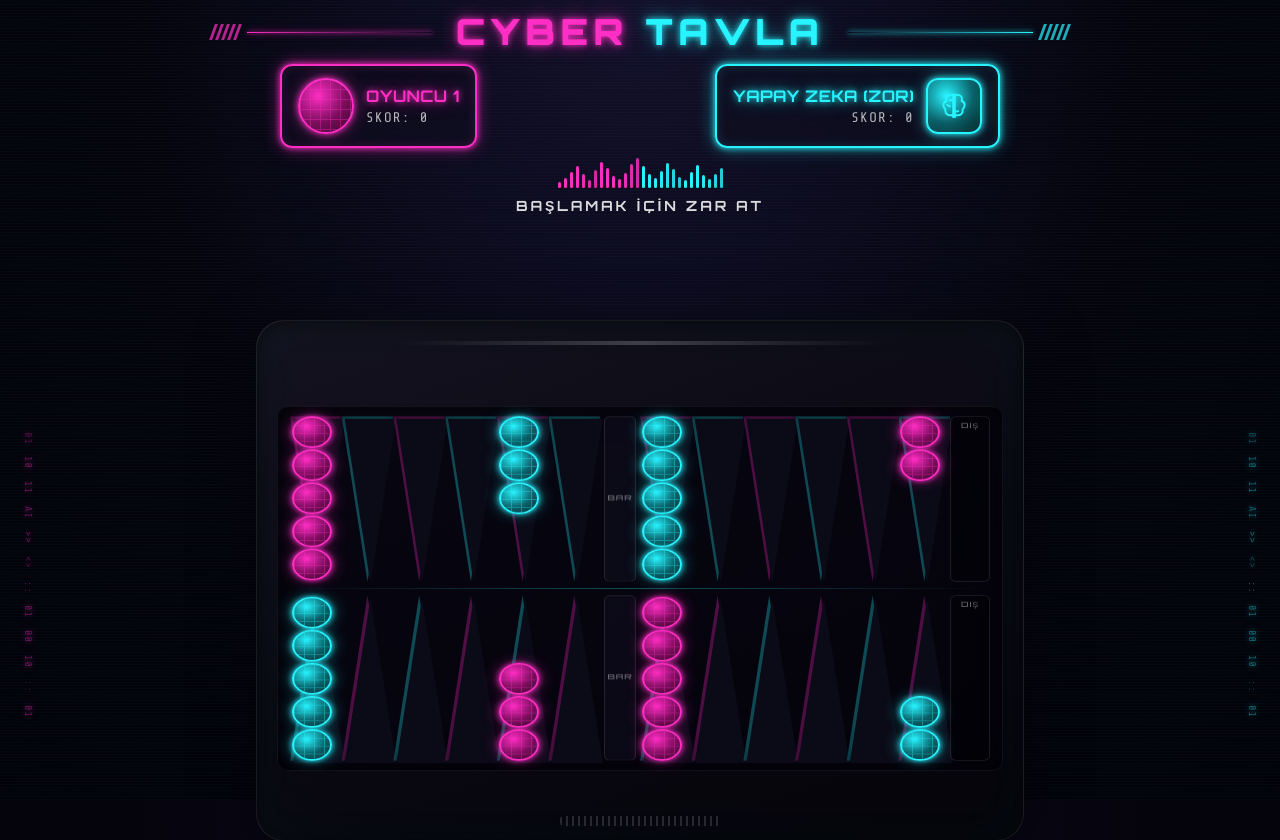
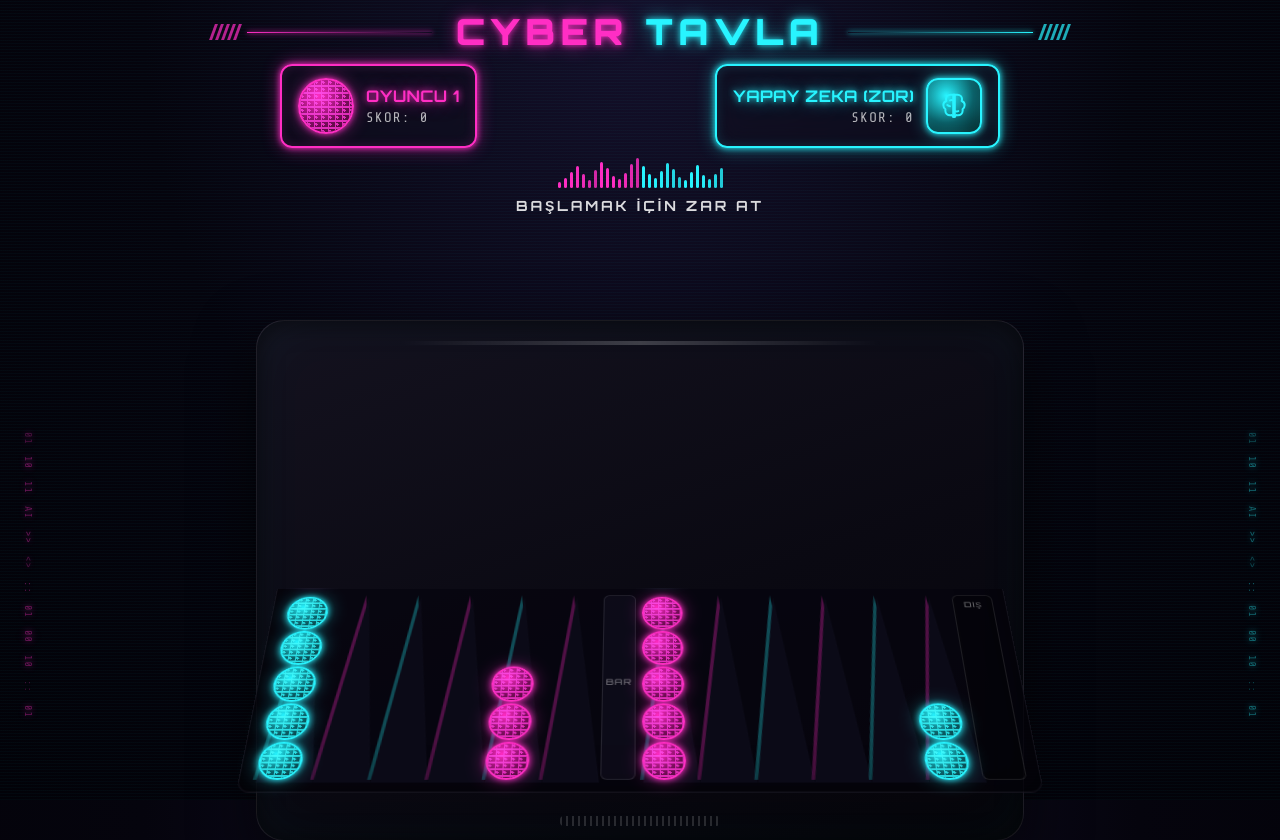
Before and after one commit to piyamijj/CyberTavlaKlasik, a React (Vite) app: page / in a window 1280 px wide. Shown: the top 840 px of the page. Built offline with nearby package versions, Linux system fonts and the light colour scheme.

Commit message:
fix: 3D tahta egimi icin preserve-3d katmani + tas devre dokusunun goruntu kontrastini artir

```diff
--- a/src/index.css
+++ b/src/index.css
@@ -74,19 +74,21 @@
       repeating-linear-gradient(
         0deg,
         currentColor 0px,
-        currentColor 1px,
-        transparent 1px,
-        transparent 10px
+        currentColor 1.5px,
+        transparent 1.5px,
+        transparent 7px
       ),
       repeating-linear-gradient(
         90deg,
         currentColor 0px,
-        currentColor 1px,
-        transparent 1px,
-        transparent 10px
-      );
-    background-size: 10px 10px;
-    opacity: 0.35;
+        currentColor 1.5px,
+        transparent 1.5px,
+        transparent 7px
+      ),
+      radial-gradient(circle at 30% 30%, currentColor 0px, currentColor 1.5px, transparent 1.5px);
+    background-size: 7px 7px, 7px 7px, 7px 7px;
+    mix-blend-mode: screen;
+    opacity: 0.8;
   }
 
   .text-neon-magenta {
@@ -171,6 +173,13 @@
     position: relative;
   }
 
+  /* Perspektif üst elemandan (.perspective-board) geliyor; bu katmanın
+     preserve-3d olması gerekiyor, yoksa 3D bağlam burada "düzleşir" ve
+     içindeki .tilt-board hiç eğik görünmez. */
+  .hologram-device {
+    transform-style: preserve-3d;
+  }
+
   /* Cihazın alt kısmındaki hoparlör ızgarası çizgileri */
   .hologram-device::after {
     content: '';
```
